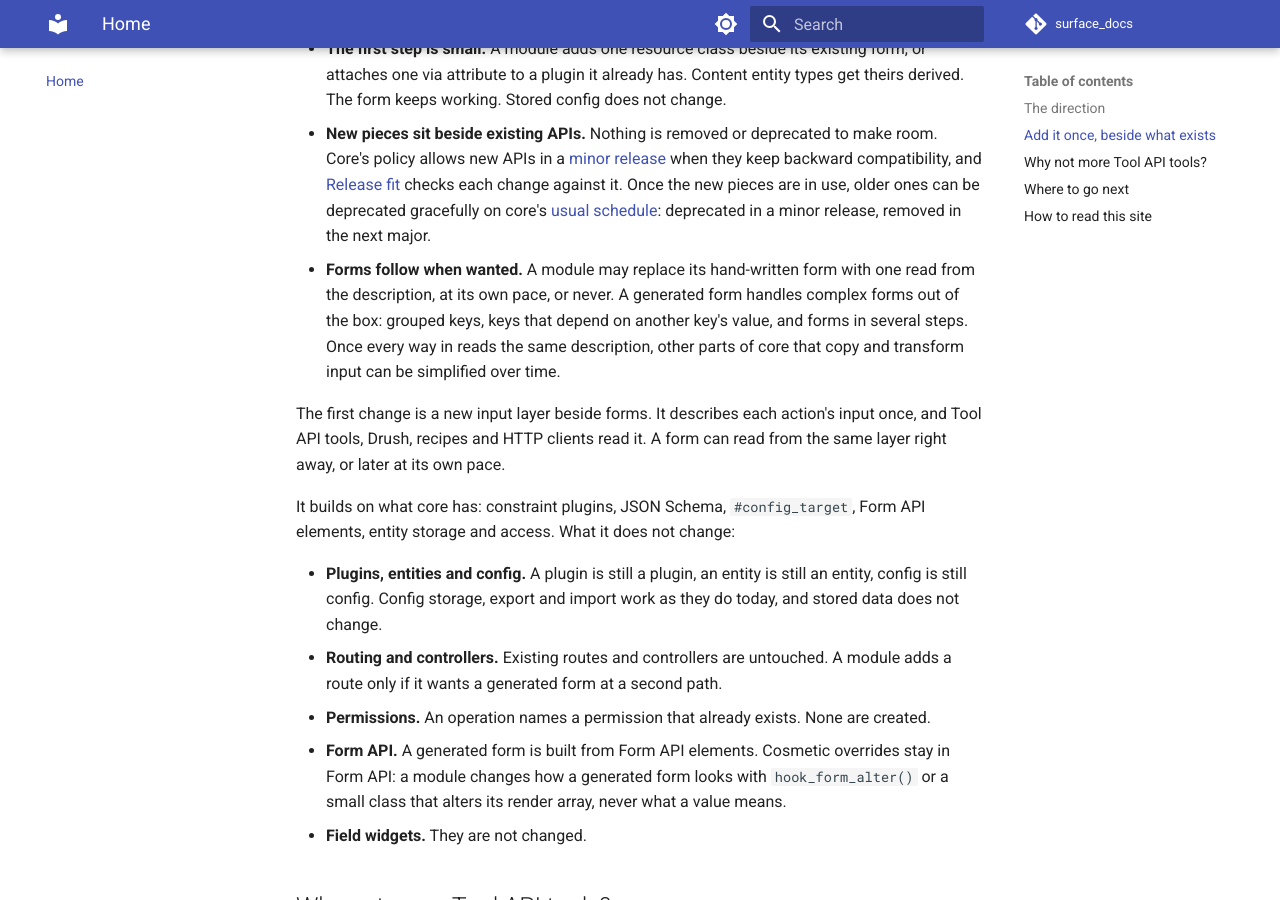
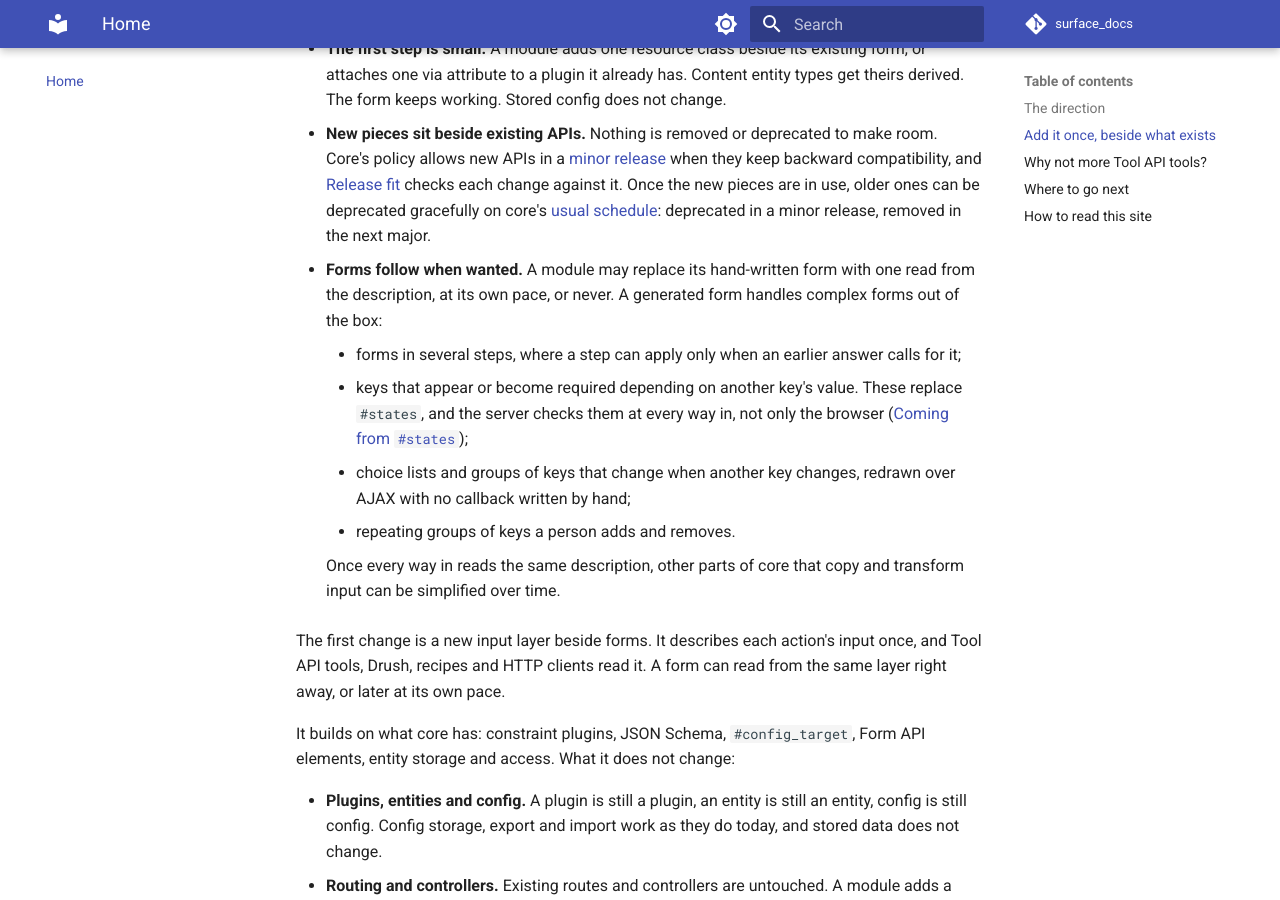
Before and after one commit to mlander/surface_docs, an MkDocs documentation site: the page built from docs/index.md, in a window 1280 px wide and 900 px high, scrolled down 1255 px. Built offline with MkDocs 1.6.1 and Material for MkDocs 9.7.7, drawn with Linux system fonts in a browser that asks for light colours; comment, search, counter and statistics services are not loaded.

Commit message:
Home: what complex forms means

```diff
--- a/docs/index.md
+++ b/docs/index.md
@@ -21,7 +21,13 @@ The ask is to add the description once. Everything else reads from it.
 - **Nothing changes until a module chooses.** Existing config schema and field definitions are read as they are. A block that has only config schema can already be placed through a resource.
 - **The first step is small.** A module adds one resource class beside its existing form, or attaches one via attribute to a plugin it already has. Content entity types get theirs derived. The form keeps working. Stored config does not change.
 - **New pieces sit beside existing APIs.** Nothing is removed or deprecated to make room. Core's policy allows new APIs in a [minor release](https://www.drupal.org/about/core/policies/core-change-policies/allowed-changes#minor) when they keep backward compatibility, and [Release fit](path/release-fit.md) checks each change against it. Once the new pieces are in use, older ones can be deprecated gracefully on core's [usual schedule](https://www.drupal.org/about/core/policies/core-change-policies/allowed-changes#s-deprecations): deprecated in a minor release, removed in the next major.
-- **Forms follow when wanted.** A module may replace its hand-written form with one read from the description, at its own pace, or never. A generated form handles complex forms out of the box: grouped keys, keys that depend on another key's value, and forms in several steps. Once every way in reads the same description, other parts of core that copy and transform input can be simplified over time.
+- **Forms follow when wanted.** A module may replace its hand-written form with one read from the description, at its own pace, or never. A generated form handles complex forms out of the box:
+    - forms in several steps, where a step can apply only when an earlier answer calls for it;
+    - keys that appear or become required depending on another key's value. These replace `#states`, and the server checks them at every way in, not only the browser ([Coming from `#states`](https://git.drupalcode.org/project/surface/-/blob/d5486fd4/docs/forms.md#coming-from-states));
+    - choice lists and groups of keys that change when another key changes, redrawn over AJAX with no callback written by hand;
+    - repeating groups of keys a person adds and removes.
+
+    Once every way in reads the same description, other parts of core that copy and transform input can be simplified over time.
 
 The first change is a new input layer beside forms. It describes each action's input once, and Tool API tools, Drush, recipes and HTTP clients read it. A form can read from the same layer right away, or later at its own pace.
 
```
